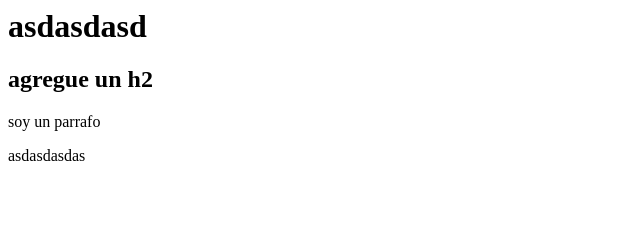
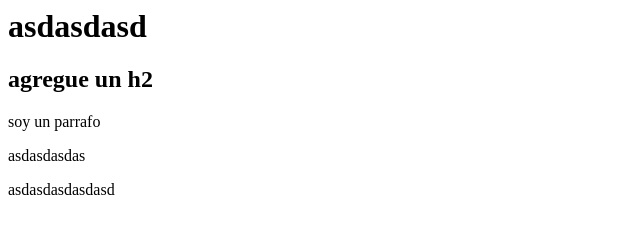
Before and after one commit to Lepori99/tarea, a plain HTML site: page index.html in a window 1280 px wide. Shown: the whole page, without its empty margins (0-640 px from the left). Drawn offline with Linux system fonts and the light colour scheme.

Commit message:
tu vieja

```diff
--- a/index.html
+++ b/index.html
@@ -5,5 +5,8 @@
         <h2>agregue un h2</h2>
         <p>soy un parrafo</p>
         <p>asdasdasdas</p>
+        <p>asdasdasdasdasd
+
+        </p>
     </body>
 </html>
```
